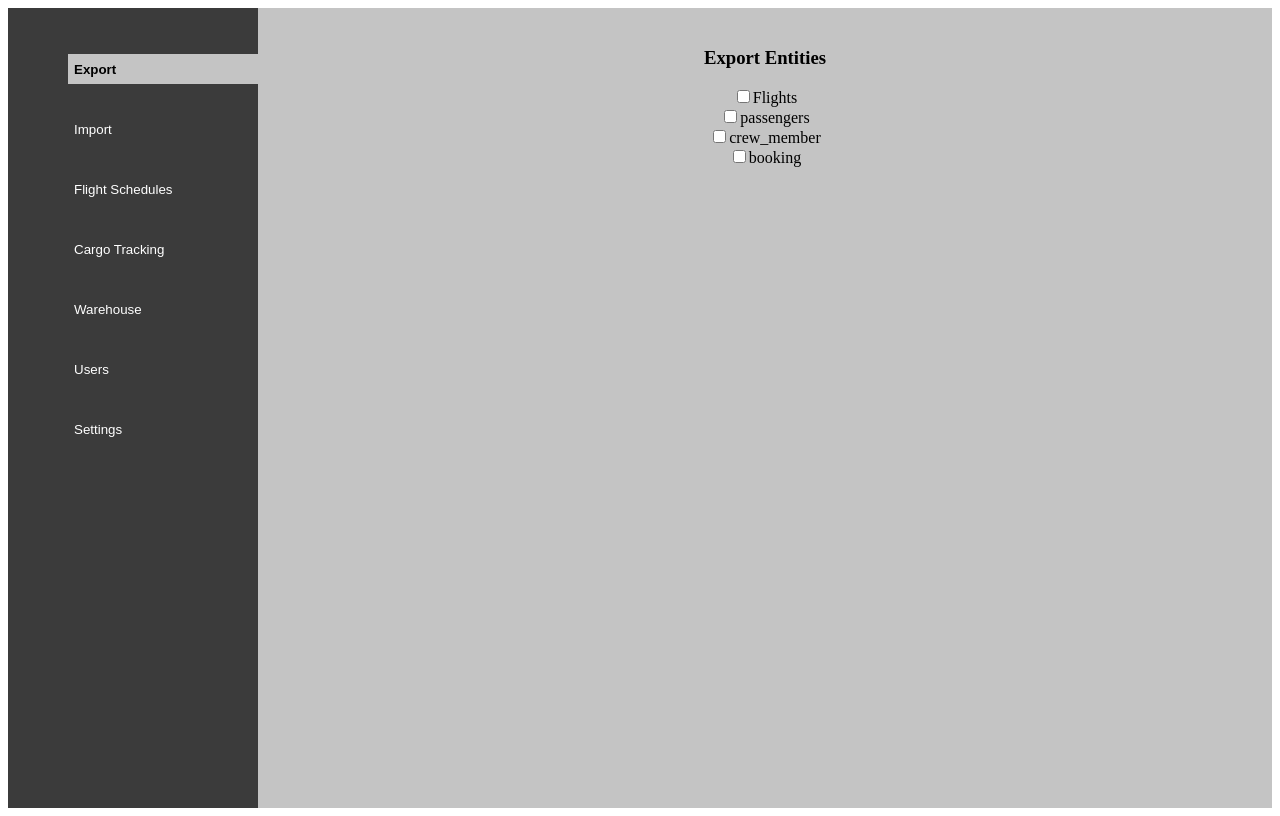
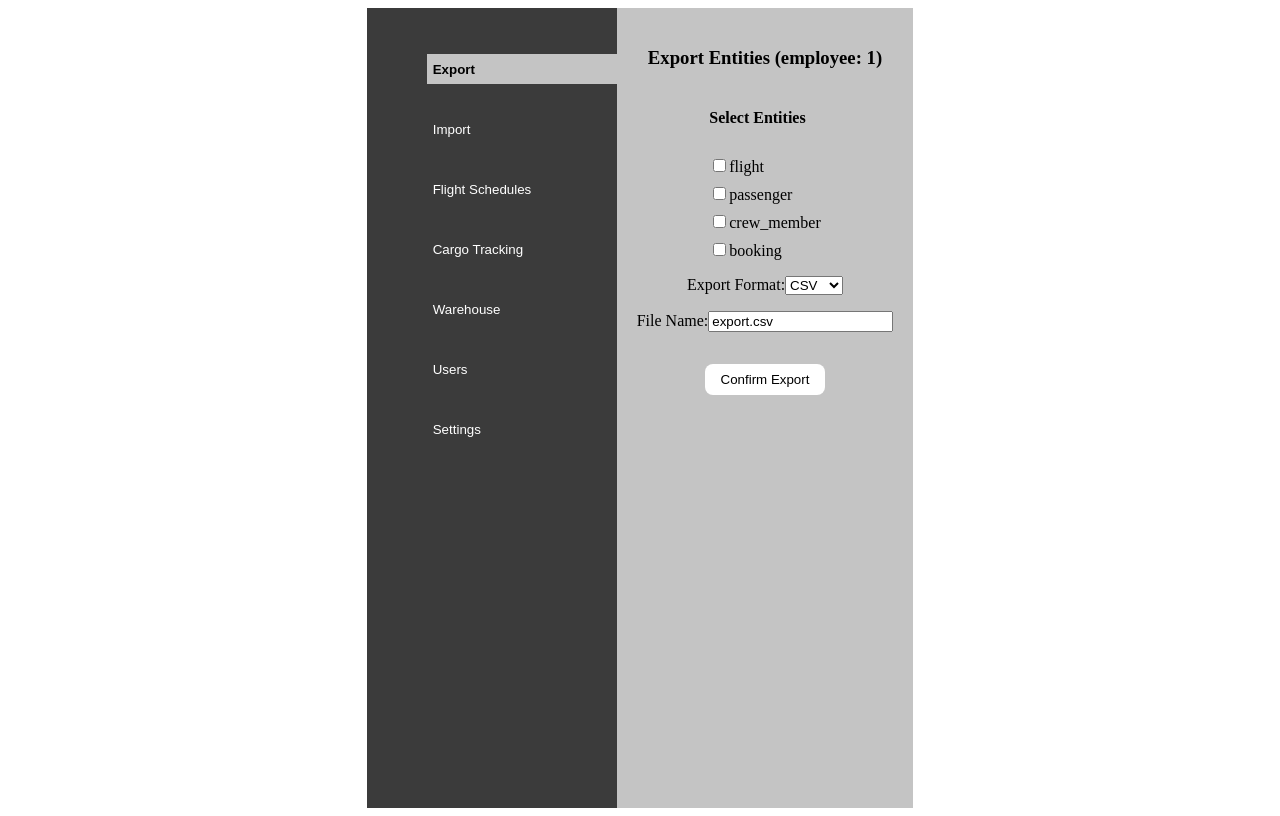
Before and after one commit to Loxiuz/Hovedopgave_DAT_F25_Frontend, a React (Vite) app: page /export in a window 1280 px wide. Built offline with nearby package versions, Linux system fonts and the light colour scheme.

Commit message:
US33: Implementér resten af export input form i frontend (Done)

```diff
--- a/src/App.css
+++ b/src/App.css
@@ -1,6 +1,7 @@
 #root {
   max-width: 1280px;
-
+  justify-items: center;
+  margin: 0 auto;
   text-align: center;
 }
 
--- /dev/null
+++ b/src/constants/menuItems.ts
@@ -0,0 +1,9 @@
+export const MENU_ITEMS: string[][] = [
+  ["/export", "Export"],
+  ["/import", "Import"],
+  ["/flight-schedules", "Flight Schedules"],
+  ["/cargo-tracking", "Cargo Tracking"],
+  ["/warehouse", "Warehouse"],
+  ["/users", "Users"],
+  ["/settings", "Settings"],
+];
--- /dev/null
+++ b/src/constants/settings.ts
@@ -0,0 +1 @@
+export const API_URL: string = "http://localhost:8080";
--- /dev/null
+++ b/src/constants/validFilterFieldsForEntities.ts
@@ -0,0 +1,14 @@
+import type { ValidExportFilterFields } from "../types";
+
+export const VALID_EXPORT_FILTER_FIELDS: ValidExportFilterFields[] = [
+  {
+    entity: "flight",
+    validFilterFields: ["flightNumber", "departureTime", "arrivalTime"],
+  },
+  { entity: "passenger", validFilterFields: ["id"] },
+  { entity: "crew_member", validFilterFields: ["id"] },
+  {
+    entity: "booking",
+    validFilterFields: ["flightNumber", "status", "passengerId"],
+  },
+];
--- /dev/null
+++ b/src/export/ExportForm.css
@@ -0,0 +1,55 @@
+#export-form {
+  display: flex;
+  flex-direction: column;
+  gap: 1rem;
+}
+
+#entity-checkbox-container {
+  display: flex;
+  flex-direction: column;
+  gap: 0.5rem;
+  text-align: left;
+  margin: 0 auto;
+}
+
+#add-filter-btn-container,
+#export-btn-container {
+  margin-top: 1rem;
+}
+
+#add-filter-btn {
+  width: 50px;
+  padding: 0.5rem;
+  color: black;
+  cursor: pointer;
+  text-align: center;
+  background-color: white;
+  border-radius: 8px;
+}
+
+#remove-filter-btn {
+  width: 30px;
+  height: 100%;
+  color: black;
+  cursor: pointer;
+  text-align: center;
+  background-color: white;
+  border-radius: 8px;
+}
+
+#export-btn {
+  width: 120px;
+  padding: 0.5rem;
+  color: black;
+  cursor: pointer;
+  text-align: center;
+  background-color: white;
+  border: none;
+  border-radius: 8px;
+}
+
+#add-filter-btn:hover,
+#export-btn:hover {
+  background-color: #3b3b3b;
+  color: white;
+}
--- a/src/export/ExportForm.tsx
+++ b/src/export/ExportForm.tsx
@@ -1,75 +1,245 @@
 import { useEffect, useState } from "react";
-import type { ExportRequestDTO } from "../types";
+import type { AppliedFilters, ExportRequestDTO } from "../types";
 import { createExportRequest } from "../api/exportApi";
+import { VALID_EXPORT_FILTER_FIELDS } from "../constants/validFilterFieldsForEntities";
+import "./ExportForm.css";
 
 export default function ExportForm() {
-    const validEntities = [
-        { entity: "Flights", validFilterFields: ["flightNumber", "departureTime", "arrivalTime"] },
-        { entity: "passengers", validFilterFields: ["id"] },
-        { entity: "crew_member", validFilterFields: ["id"] },
-        { entity: "booking", validFilterFields: ["flightNumber", "status", "passengerId"] },
-    ]
   const [formData, setFormData] = useState<ExportRequestDTO>({
-        employeeId: 1,
+    employeeId: 0,
     exportFormat: "csv",
     selectedEntities: "",
-        appliedFilters: "",
+    appliedFilters: [] as AppliedFilters,
     fileName: "export.csv",
   });
-    // const [selectedEntities, setSelectedEntities] = useState<string[]>([]);
-    // const [appliedFilters, setAppliedFilters] = useState<[]>([]);
-    // const [exportFormat, setExportFormat] = useState<string>("csv");
-    // const [fileName, setFileName] = useState<string>("export.csv");
+  const [selectedEntities, setSelectedEntities] = useState<string[]>([]);
+  const [selectedEntitiesFilters, setSelectedEntitiesFilters] =
+    useState<AppliedFilters>([]);
 
   useEffect(() => {
-        console.log("Selected entities:", formData.selectedEntities);
-    }, [formData]);
+    console.log("Selected entities:", selectedEntities);
+    console.log("Selected entities filters:", selectedEntitiesFilters);
+    console.log("Export format:", formData.exportFormat);
+    console.log("File name:", formData.fileName);
+    console.log("Form data:", formData);
+  }, [
+    selectedEntities,
+    formData.exportFormat,
+    formData.fileName,
+    formData,
+    selectedEntitiesFilters,
+  ]);
 
-    function handleFormChange(event: React.ChangeEvent<HTMLFormElement>) {
-        const { name, value } = event.target;
-        setFormData((prev) => ({
-            ...prev,
-            [name]: value,
-        }));
+  useEffect(() => {
+    if (formData.employeeId === 0) {
+      // Simulate fetching employee ID from a session or context
+      //todo: replace with actual logic to get employee ID
+      setFormData((prev) => ({ ...prev, employeeId: 1 }));
     }
+  }, [setFormData, formData]);
 
   async function handleFormSubit(event: React.FormEvent<HTMLFormElement>) {
     event.preventDefault();
-        const body = formData;
-        createExportRequest(body)
+    const body = {
+      ...formData,
+      selectedEntities: selectedEntities.join(","),
+      appliedFilters: selectedEntitiesFilters,
+    };
+    if (selectedEntities.length > 0) {
+      console.log(body);
+      createExportRequest(body);
+    } else {
+      alert("Select atleast 1 entity");
+    }
+  }
+
+  function handleCheckboxChange(e: React.ChangeEvent<HTMLInputElement>) {
+    const entity = e.target.value;
+    const isChecked = e.target.checked;
+    setSelectedEntities((prev) =>
+      prev.includes(entity)
+        ? prev.filter((e) => e !== entity)
+        : [...prev, entity]
+    );
+    setSelectedEntitiesFilters((prev) =>
+      isChecked
+        ? [...prev, { [entity]: { field: "", value: "" } }]
+        : prev.filter((f) => !Object.keys(f)[0].includes(entity))
+    );
   }
 
   function renderEntityCheckboxes() {
-        return validEntities.map((entity) => (
-            <div key={entity.entity}>
+    return VALID_EXPORT_FILTER_FIELDS.map((filter) => (
+      <div key={filter.entity}>
         <label>
           <input
             type="checkbox"
             name="selectedEntities"
-                        value={entity.entity}
-                        checked={formData.selectedEntities.includes(entity.entity)}
-                        onChange={(e) => {
-                            const isChecked = e.target.checked;
-                            setFormData((prev) => ({
-                                ...prev,
-                                selectedEntities: isChecked
-                                    ? prev.selectedEntities + entity.entity + ","
-                                    : prev.selectedEntities.replace(entity.entity + ",", ""),
-                            }));
-                        }}
+            value={filter.entity}
+            checked={selectedEntities.includes(filter.entity)}
+            onChange={handleCheckboxChange}
           />
-                    {entity.entity}
+          {filter.entity}
         </label>
       </div>
     ));
   }
 
+  function renderFilterFieldRow(entity: string, i: number) {
+    const filters = VALID_EXPORT_FILTER_FIELDS.find(
+      (f) => f.entity === entity
+    ) || { validFilterFields: [] };
+
     return (
-        <>
-            <h3>Export Entities</h3>
-            <form onChange={handleFormChange} onSubmit={handleFormSubit}>
+      <div key={`${entity}-filter-row-${i}`} className="filter-row">
+        <select
+          name={`${entity}-filters`}
+          id={`${entity}-filters`}
+          onChange={(e) => handleFilterSelectionChange(e, i, entity)}
+          value={
+            selectedEntitiesFilters[i] && selectedEntitiesFilters[i][entity]
+              ? selectedEntitiesFilters[i][entity].field
+              : ""
+          }
+        >
+          <option value="">Select filter field</option>
+          {filters.validFilterFields.map((field) => (
+            <option key={field} value={field}>
+              {field}
+            </option>
+          ))}
+        </select>
+        <input
+          type="text"
+          id={`${entity}-filter-value`}
+          placeholder="Filter value"
+          onChange={(e) => handleFilterValueChange(e, i, entity)}
+          value={
+            selectedEntitiesFilters[i] && selectedEntitiesFilters[i][entity]
+              ? selectedEntitiesFilters[i][entity].value
+              : ""
+          }
+        />
+        <button
+          id="remove-filter-btn"
+          onClick={(e) => {
+            e.preventDefault();
+            setSelectedEntitiesFilters((prev) =>
+              prev.filter((f, index) => index !== i || !f[entity])
+            );
+          }}
+        >
+          X
+        </button>
+      </div>
+    );
+  }
+
+  function handleFilterValueChange(
+    e: React.ChangeEvent<HTMLInputElement>,
+    index: number,
+    entity: string
+  ) {
+    const value = e.target.value;
+
+    setSelectedEntitiesFilters((prev) =>
+      prev.map((f, i) =>
+        i === index && f[entity] ? { [entity]: { ...f[entity], value } } : f
+      )
+    );
+  }
+
+  function handleFilterSelectionChange(
+    e: React.ChangeEvent<HTMLSelectElement>,
+    index: number,
+    entity: string
+  ) {
+    const field = e.target.value;
+    console.log("Selected field:", field, "for entity:", entity);
+    setSelectedEntitiesFilters((prev) =>
+      prev.map((f, i) =>
+        i === index && f[entity] ? { [entity]: { ...f[entity], field } } : f
+      )
+    );
+  }
+
+  return (
+    <div id="export-form-container">
+      <h3>
+        Export Entities <span>(employee: {formData.employeeId})</span>
+      </h3>
+      <form onSubmit={handleFormSubit} id="export-form">
+        <div id="entity-checkbox-container">
+          <h4>Select Entities</h4>
           {renderEntityCheckboxes()}
+        </div>
+        {selectedEntities.length > 0 && (
+          <div id="filters-section">
+            <h4>Filters</h4>
+            {selectedEntities.map((entity, i) => (
+              <div
+                key={entity}
+                className="filter-row"
+                id={`${entity}-filter-row-${i}`}
+              >
+                <h5>{entity}</h5>
+                {selectedEntitiesFilters.length > 0 &&
+                  selectedEntitiesFilters.map((filter, i) => {
+                    const filterEntity = Object.keys(filter)[0];
+                    if (filterEntity !== entity) return null;
+                    return renderFilterFieldRow(entity, i);
+                  })}
+                <div id="add-filter-btn-container">
+                  <button
+                    id="add-filter-btn"
+                    onClick={(e) => {
+                      e.preventDefault();
+                      setSelectedEntitiesFilters((prev) => [
+                        ...prev,
+                        { [entity]: { field: "", value: "" } },
+                      ]);
+                    }}
+                  >
+                    +
+                  </button>
+                </div>
+              </div>
+            ))}
+          </div>
+        )}
+        <div>
+          <label>
+            Export Format:
+            <select
+              name="exportFormat"
+              value={formData.exportFormat}
+              onChange={(e) =>
+                setFormData({ ...formData, exportFormat: e.target.value })
+              }
+            >
+              <option value="csv">CSV</option>
+              <option value="json">JSON</option>
+            </select>
+          </label>
+        </div>
+        <div>
+          <label>
+            File Name:
+            <input
+              type="text"
+              name="fileName"
+              value={formData.fileName}
+              onChange={(e) =>
+                setFormData({ ...formData, fileName: e.target.value })
+              }
+            />
+          </label>
+        </div>
+
+        <div id="export-btn-container">
+          <input type="submit" id="export-btn" value="Confirm Export" />
+        </div>
       </form>
-        </>
-    )
+    </div>
+  );
 }
--- a/src/layout/Layout.css
+++ b/src/layout/Layout.css
@@ -1,7 +1,8 @@
 #layout {
   display: flex;
+  background-color: #c4c4c4;
   height: 100vh;
-    background-color: #c4c4c4;
+  width: auto;
 }
 
 #menuBar {
@@ -43,9 +44,8 @@ button {
 
 button:hover {
   background-color: #c4c4c4;
-    color : rgb(0, 0, 0);
+  color: rgb(0, 0, 0);
   font-weight: bold;
-
 }
 
 #content {
--- a/src/layout/Layout.tsx
+++ b/src/layout/Layout.tsx
@@ -1,26 +1,15 @@
-import { useNavigate } from 'react-router-dom';
-import type { LayoutProps } from '../types';
-import './Layout.css';
+import { useNavigate } from "react-router-dom";
+import type { LayoutProps } from "../types";
+import { MENU_ITEMS } from "../constants/menuItems";
+import "./Layout.css";
 
 export default function Layout({ children }: Readonly<LayoutProps>) {
-
-    const menuItems = [
-        ["/export", "Export"],
-        ["/import", "Import"],
-        ["/flightSchedules", "Flight Schedules"],
-        ["/cargoTracking", "Cargo Tracking"],
-        ["/warehouse", "Warehouse"],
-        ["/users", "Users"],
-        ["/settings", "Settings"],
-    ]
-
   const { pathname } = window.location;
 
   function renderMenuList(path: string, label: string) {
-
     if (pathname === path) {
       return (
-                <li>
+        <li key={label}>
           <button
             onClick={() => {
               navigate(path);
@@ -30,10 +19,10 @@ export default function Layout({ children }: Readonly<LayoutProps>) {
             {label}
           </button>
         </li>
-            )
+      );
     } else {
       return (
-                <li>
+        <li key={label}>
           <button
             onClick={() => {
               navigate(path);
@@ -42,23 +31,21 @@ export default function Layout({ children }: Readonly<LayoutProps>) {
             {label}
           </button>
         </li>
-            )
+      );
     }
   }
 
-    const navigate = useNavigate()
+  const navigate = useNavigate();
   return (
     <div id="layout">
       <nav id="menuBar">
         <ul>
-                    {menuItems.map(([path, label]) => {
+          {MENU_ITEMS.map(([path, label]) => {
             return renderMenuList(path, label);
           })}
         </ul>
       </nav>
-            <div id="content">
-                {children}
+      <div id="content">{children}</div>
     </div>
-        </div>
-    )
+  );
 }
--- a/src/settings.ts
+++ /dev/null
@@ -1 +0,0 @@
-export const API_URL = "http://localhost:8080";
```
Also changed, not shown: src/App.tsx (+10 -6 lines), src/api/exportApi.ts (+8 -4 lines), src/types.ts (+30 -7 lines). Lines whose indentation alone changed are shown as unchanged.
